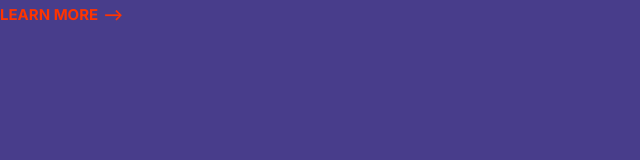
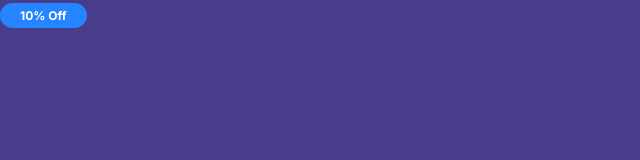
Before and after one commit to Disturbed00/cloudified, a plain HTML site: page index.html in a window 1280 px wide. Shown: the whole page, without its empty margins (0-640 px from the left). Drawn offline with Linux system fonts and the light colour scheme.

Commit message:
build badge component.

```diff
--- a/CSS/styles.css
+++ b/CSS/styles.css
@@ -85,3 +85,35 @@ a {
     font-size: 1.5rem;
   }
 }
+
+.badge {
+  border-radius: 20px;
+  font-size: 2rem;
+  font-weight: bold;
+  padding: 0.5rem 2rem;
+  white-space: nowrap;
+}
+
+.badge--primary {
+  background: var(--color-primary);
+  color: white;
+}
+
+.badge--secondary {
+  background: var(--color-secondary);
+  color: white;
+}
+
+.badge--small {
+  font-size: 1.6rem;
+}
+
+@media screen and (min-width: 1024px) {
+  .badge {
+    font-size: 1.5rem;
+  }
+
+  .badge--small {
+    font-size: 1.2rem;
+  }
+}
--- a/index.html
+++ b/index.html
@@ -14,6 +14,6 @@
     <link rel="stylesheet" href="./CSS/styles.css" />
   </head>
   <body>
-    <a href="#" class="link-arrow">Learn more</a>
+    <span class="badge badge--primary badge--small">10% Off</span>
   </body>
 </html>
```
Also changed, not shown: components/badges.html (added, +3 -0 lines).
